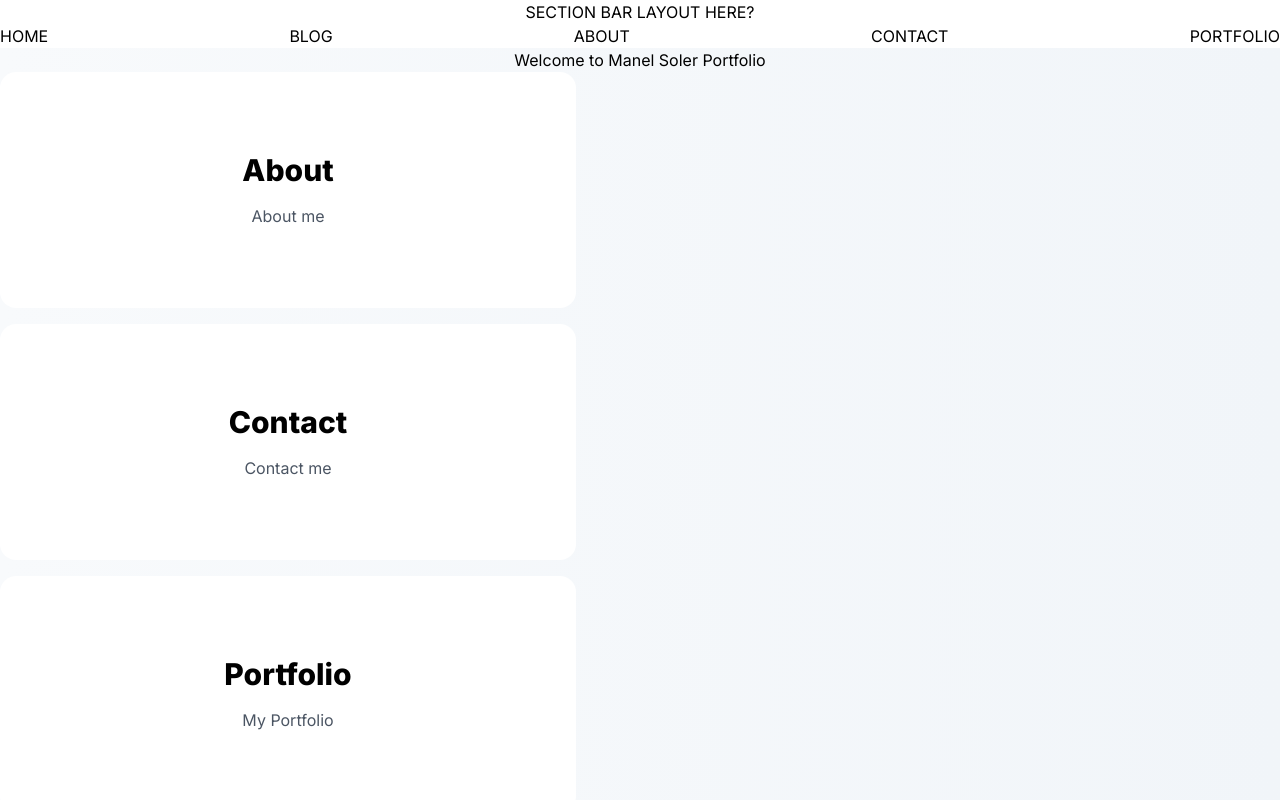
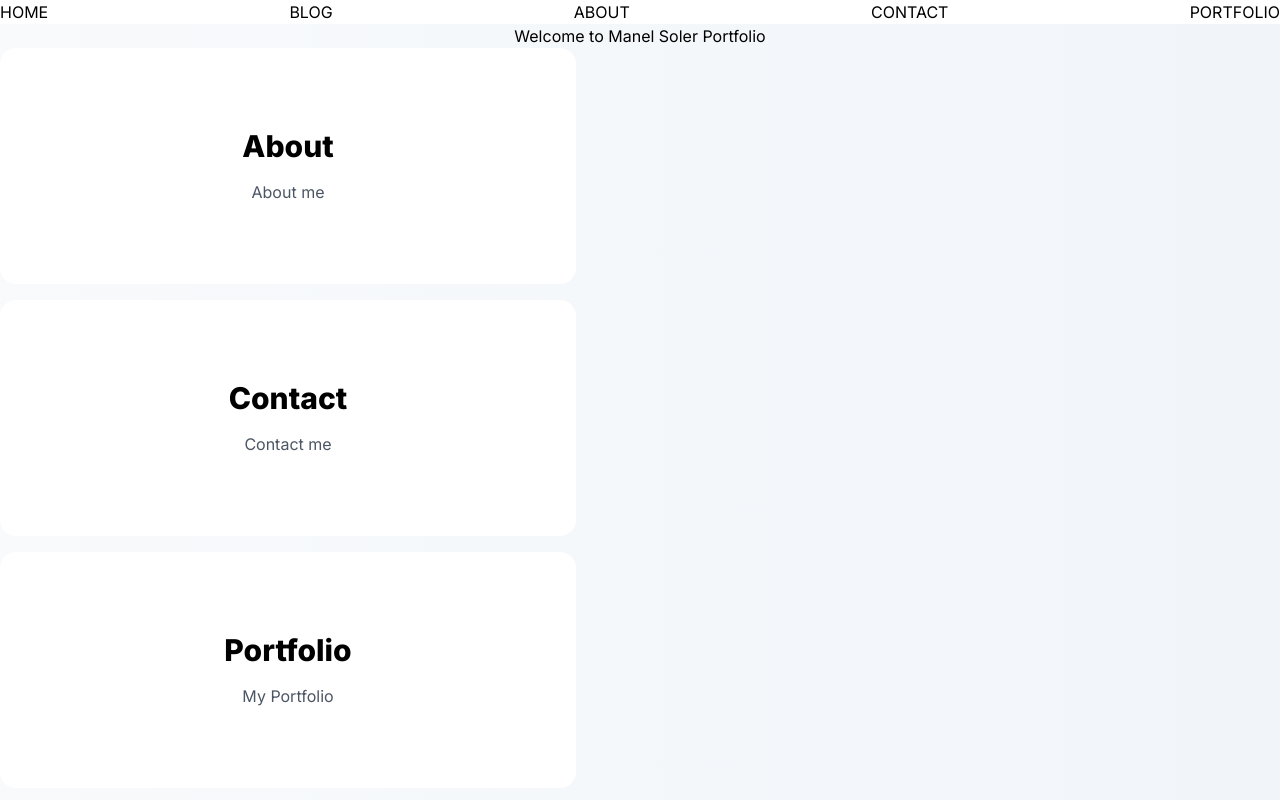
Before and after one commit to msc3po/portfolio, a Next.js app in the folder portfolio/: page / in a window 1280 px wide. Shown: the top 800 px of the page. Built offline with nearby package versions, Linux system fonts and the light colour scheme.

Commit message:
deleted text layou bar

```diff
--- a/portfolio/app/layout.tsx
+++ b/portfolio/app/layout.tsx
@@ -17,7 +17,7 @@ export default function RootLayout({
   return (
     <html lang="en">
       <body className={inter.className} >
-        <div className=' text-center'> SECTION BAR LAYOUT HERE?</div>
+        <div className=' text-center'> </div>
         <div className="flex justify-between">
 
         <Link href= '/'> HOME </Link>
```
